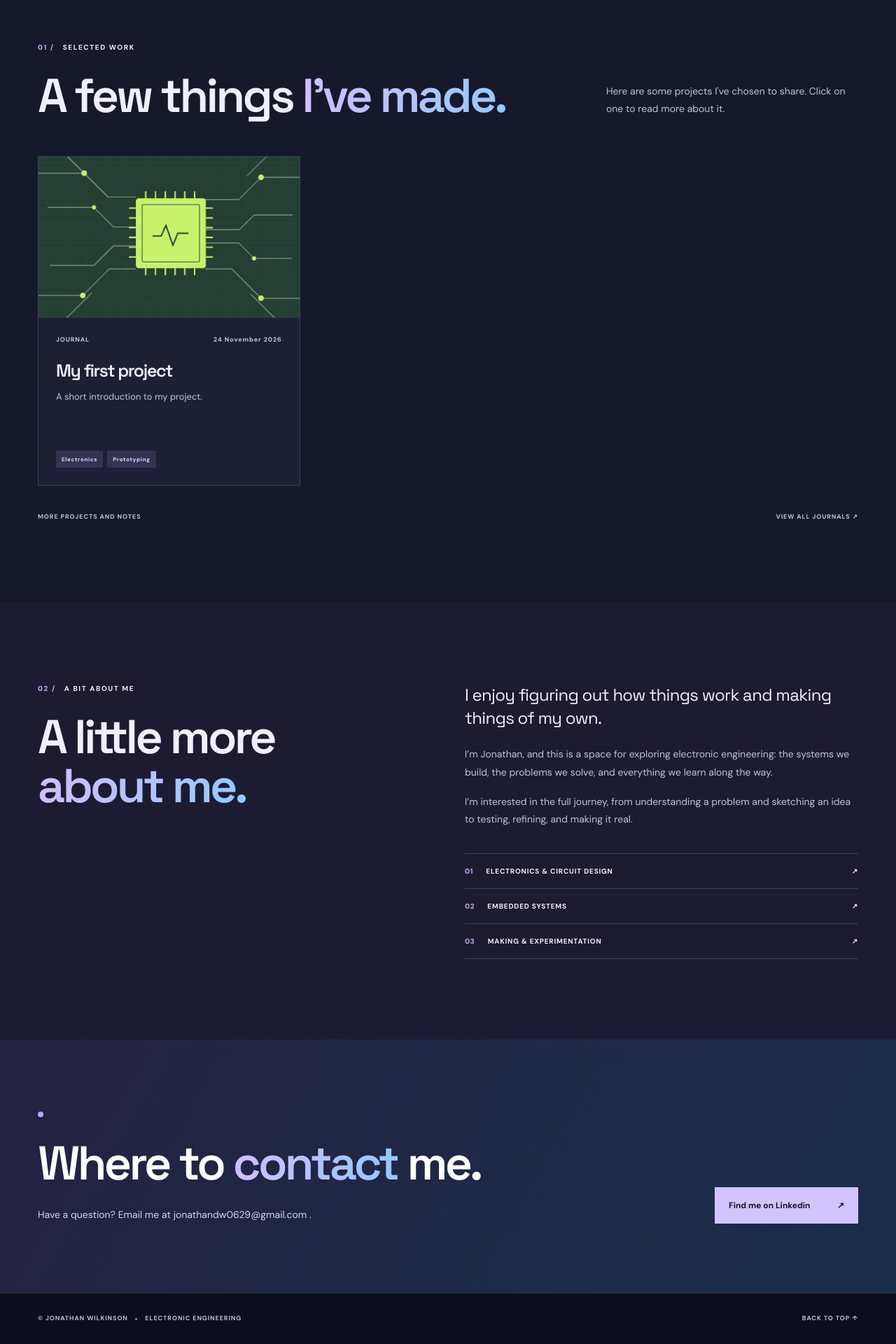
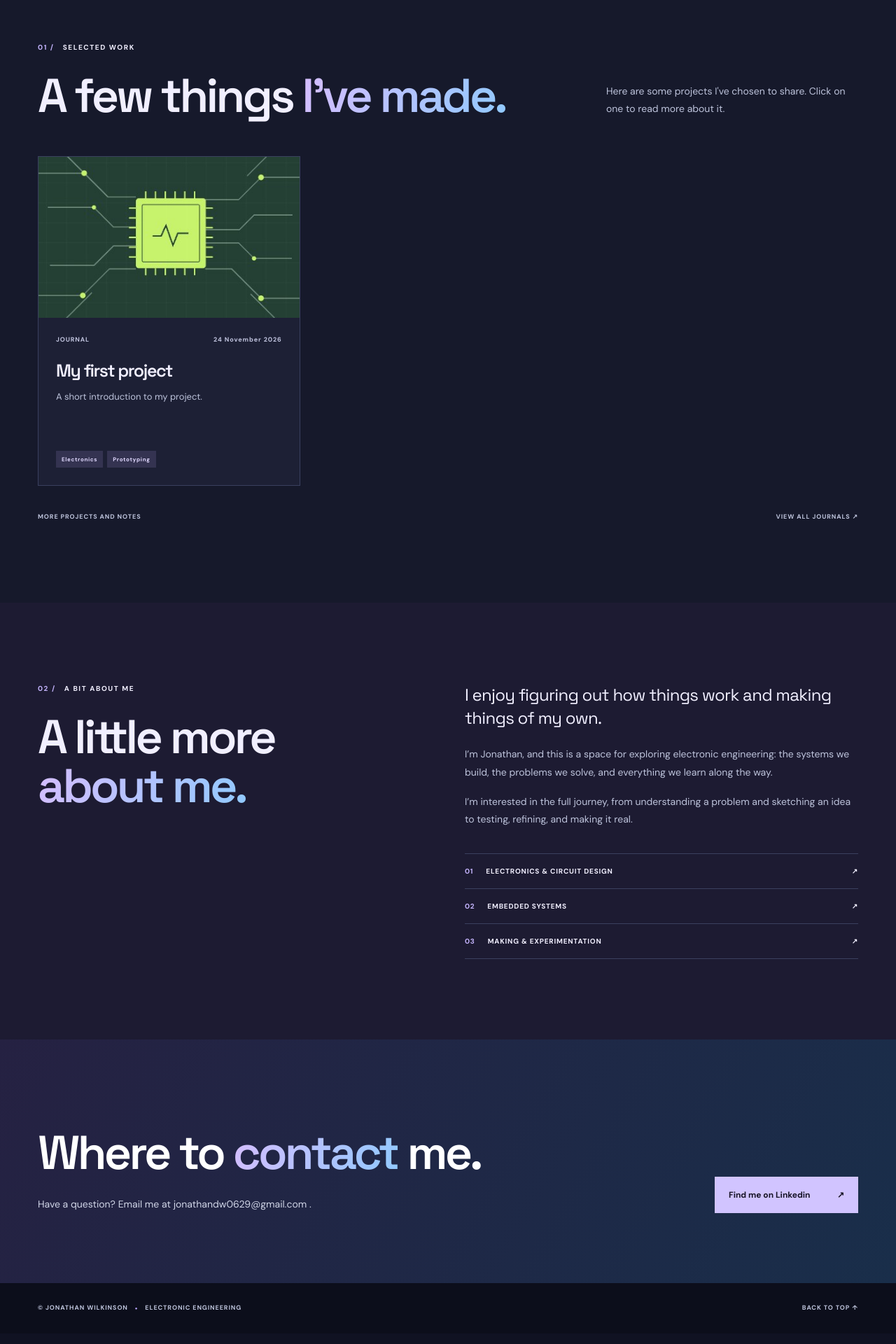
Before and after one commit to joewilkyway/jonathanwilkinson, a Jekyll site: the page built from index.html, in a window 1280 px wide. Shown: the part 821-2741 px from the top of the page at 70% size. Built offline with Jekyll 4.4.1, drawn with Linux system fonts in a browser that asks for light colours.

Commit message:
Fix HTML structure in contact section

```diff
--- a/index.html
+++ b/index.html
@@ -102,7 +102,7 @@
     <section id="contact" class="contact-section">
       <div class="container">
         <div class="row align-items-end g-4">
-          <div class="col-lg-8"><p class="eyebrow"><span class="status-dot"></span> <h2>Where to <em>contact</em> me.</h2><p>Have a question? Email me at jonathandw0629@gmail.com .</p></div>
+          <div class="col-lg-8"><p class="eyebrow"> <h2>Where to <em>contact</em> me.</h2><p>Have a question? Email me at jonathandw0629@gmail.com .</p></div>
           <div class="col-lg-4 contact-action"><a class="button button-light" href="https://www.linkedin.com/in/jonathan-w-8b30a3161/">Find me on Linkedin <span aria-hidden="true">↗</span></a></div>
         </div>
       </div>
```
